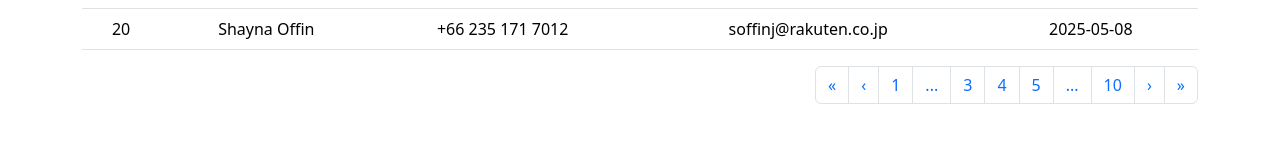
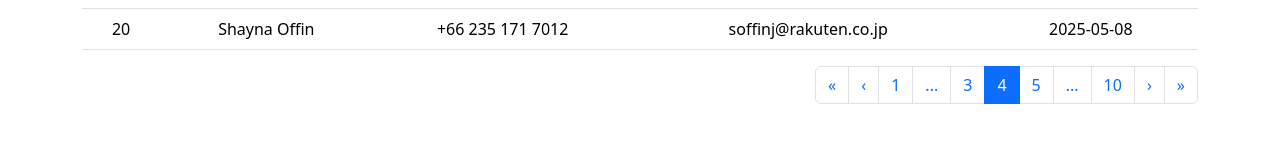
Before and after one commit to kakbi/react-pagination, a React (Vite) app: page / in a window 1280 px wide. Shown: the part 212-354 px from the top of the page. Built offline with nearby package versions, Linux system fonts and the light colour scheme.

Commit message:
feat: implement pagination with onPageChange handler

```diff
--- a/src/App.jsx
+++ b/src/App.jsx
@@ -11,6 +11,24 @@ function App() {
 
     let totalPage = Math.ceil(getLength() / limit);
 
+    function handlePageChange(value) {
+        if (value === '&laquo;' || value === '... ') {
+            setPage(1);
+        } else if (value === '&lsaquo;') {
+            if (page !== 1) {
+                setPage(page - 1);
+            }
+        } else if (value === '&rsaquo;') {
+            if (page !== totalPage) {
+                setPage(page + 1);
+            }
+        } else if (value === '&raquo;' || value === ' ...') {
+            setPage(totalPage);
+        } else {
+            setPage(value);
+        }
+    }
+
     return (
         <div className="container">
             <Table users={getUsers(page, limit)} />
@@ -19,6 +37,7 @@ function App() {
                 page={page}
                 limit={limit}
                 siblings={1}
+                onPageChange={handlePageChange}
             />
         </div>
     );
--- a/src/components/Pagination.jsx
+++ b/src/components/Pagination.jsx
@@ -12,21 +12,61 @@ export default function Pagination(props) {
     return (
         <ul className="pagination pagination-md justify-content-end">
             <li className="page-item">
-                <span className="page-link">&laquo;</span>
+                <span
+                    className="page-link"
+                    onClick={() => props.onPageChange('&laquo;')}
+                >
+                    &laquo;
+                </span>
             </li>
             <li className="page-item">
-                <span className="page-link">&lsaquo;</span>
+                <span
+                    className="page-link"
+                    onClick={() => props.onPageChange('&lsaquo;')}
+                >
+                    &lsaquo;
+                </span>
             </li>
-            {array.map((value) => (
-                <li key={value} className="page-item">
-                    <span className="page-link">{value}</span>
-                </li>
-            ))}
+            {array.map((value) => {
+                if (value === props.page) {
+                    return (
+                        <li key={value} className="page-item">
+                            <span
+                                className="page-link active"
+                                onClick={() => props.onPageChange(value)}
+                            >
+                                {value}
+                            </span>
+                        </li>
+                    );
+                } else {
+                    return (
+                        <li key={value} className="page-item">
+                            <span
+                                className="page-link"
+                                onClick={() => props.onPageChange(value)}
+                            >
+                                {value}
+                            </span>
+                        </li>
+                    );
+                }
+            })}
             <li className="page-item">
-                <span className="page-link">&rsaquo;</span>
+                <span
+                    className="page-link"
+                    onClick={() => props.onPageChange('&rsaquo;')}
+                >
+                    &rsaquo;
+                </span>
             </li>
             <li className="page-item">
-                <span className="page-link">&raquo;</span>
+                <span
+                    className="page-link"
+                    onClick={() => props.onPageChange('&raquo;')}
+                >
+                    &raquo;
+                </span>
             </li>
         </ul>
     );
```
